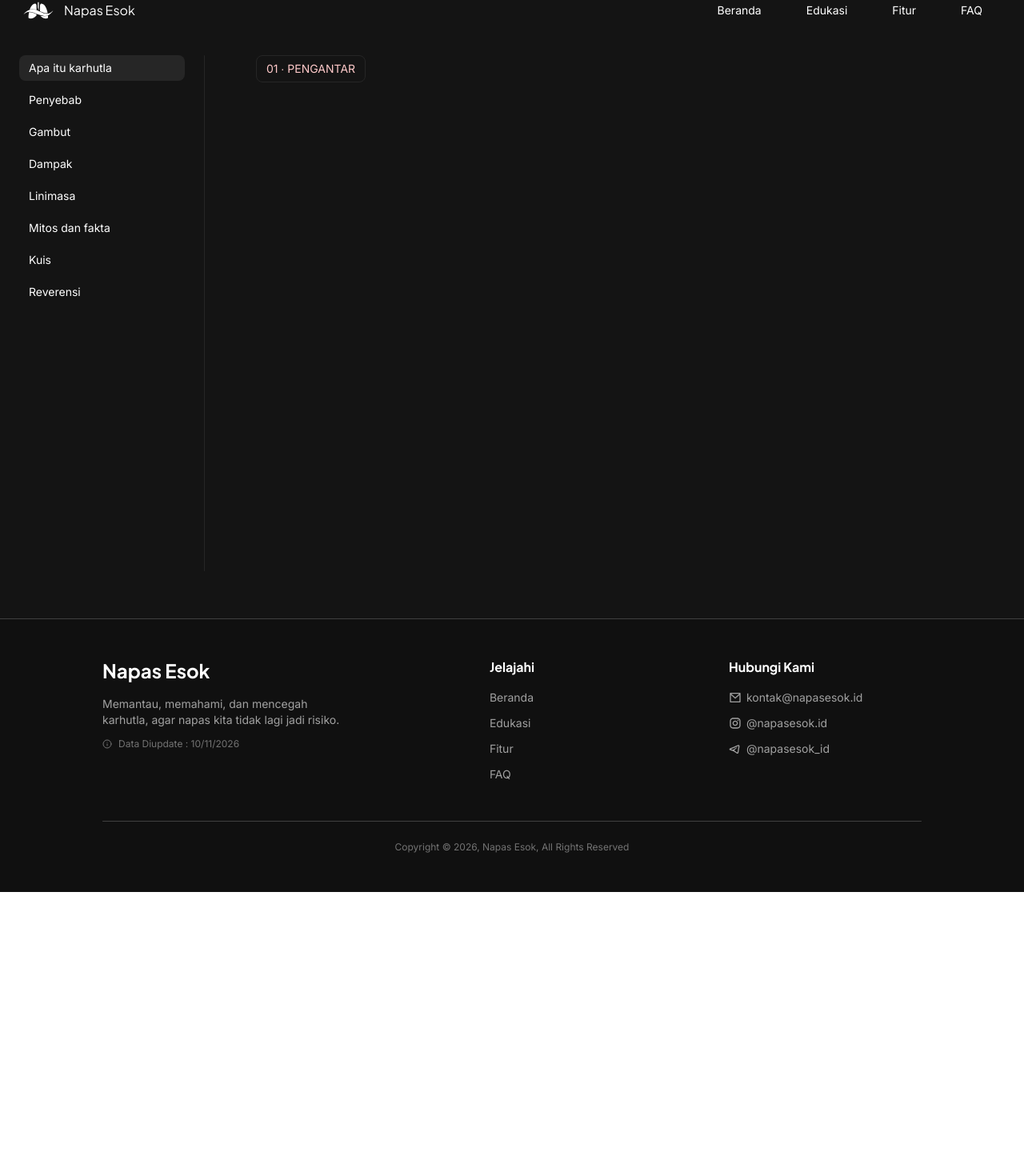
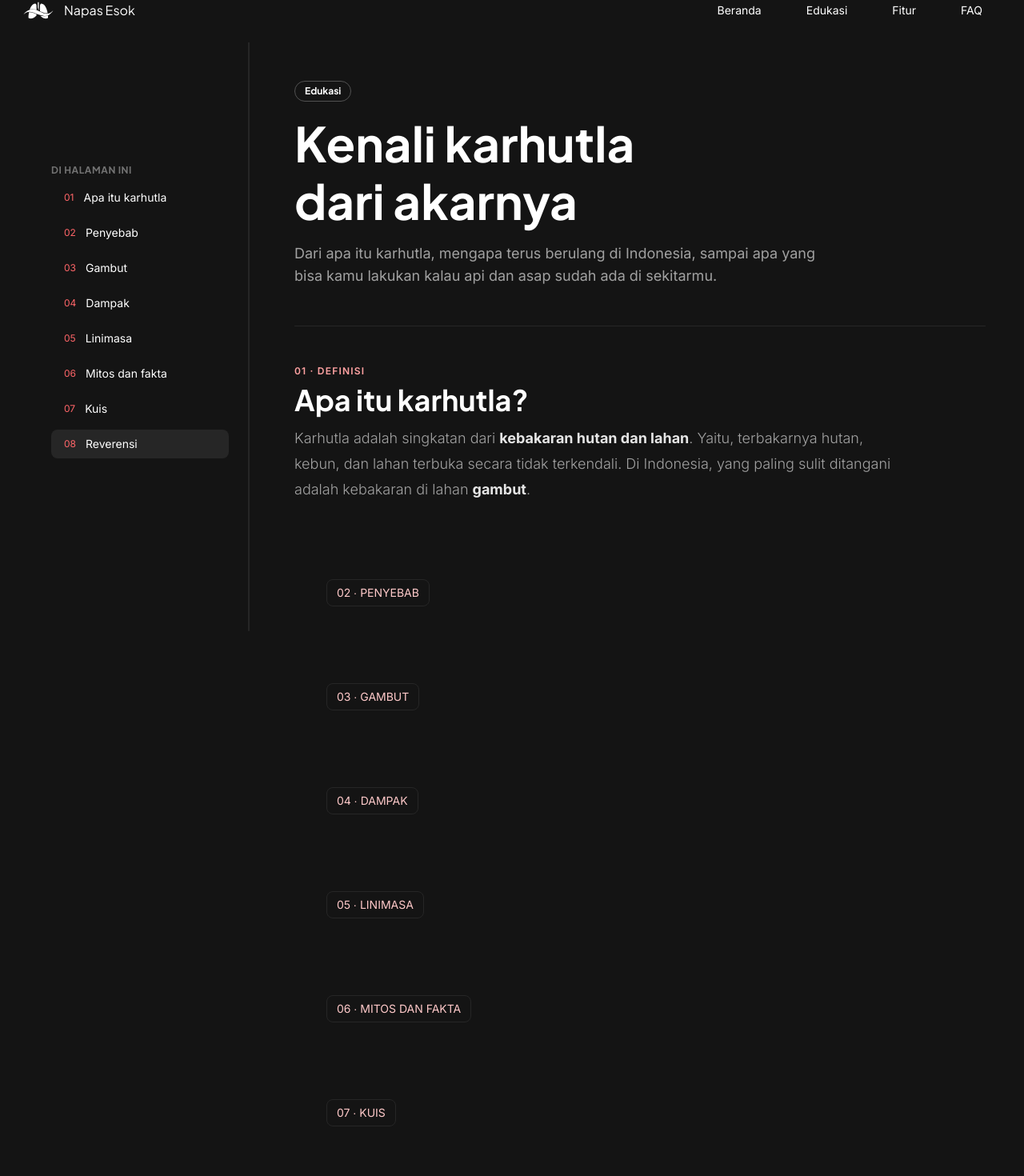
Before and after one commit to RafalDigital/Napas-Esok, a React (Vite) app: page /Edukasi in a window 1280 px wide. Shown: the part 27-1497 px from the top of the page at 80% size. Before the commit the page ends 1142 px from the top, so only its background shows below. Built offline with nearby package versions, Linux system fonts and the light colour scheme; a web font is replaced by a local one.

Commit message:
education big rombak

```diff
--- a/src/App.jsx
+++ b/src/App.jsx
@@ -9,7 +9,7 @@ function App() {
   return (
     <>
       <Router>
-        <div className="min-h-[100dvh] bg-background text-white overflow-x-hidden">
+        <div className="min-h-[100dvh] bg-background text-white overflow-x-clip">
           <Routes>
             <Route path="/" element={<Home/>}/>
             <Route path="/Edukasi" element={<Education/>}/>
--- a/src/index.css
+++ b/src/index.css
@@ -16,9 +16,9 @@
   --color-footer: #101010;
 }
 
-body {
+/* body {
   overflow-x: hidden;
-}
+} */
 
 .qta-button-1 {
   background-color: #fb2c36;
--- a/src/pages/Education/Education.jsx
+++ b/src/pages/Education/Education.jsx
@@ -10,6 +10,7 @@ import Six from "./sub-pages/Six";
 import Seven from "./sub-pages/Seven";
 import Eight from "./sub-pages/Eight";
 import { useRef } from "react";
+import { useEffect } from "react";
 import gsap from "gsap";
 import { useGSAP } from "@gsap/react";
 
@@ -18,6 +19,9 @@ export default function Education() {
     const [isMobileOpen, setIsMobileOpen] = useState(false);
     const [activatedMenu, setActivatedMenu] = useState("One");
     const [isLoading, setIsLoading] = useState(false);
+
+    // true selama halaman sedang scroll otomatis karena menu diklik
+    const isClicking = useRef(false);
 
     const Open = () => {
     setIsLoading(true);
@@ -39,33 +43,58 @@ export default function Education() {
         {label: "Reverensi", page: "Eight"},
     ]
 
-    const renderPage = () => {
-        switch (activatedMenu) {
-            case "One":
-                return <One/>;
-            case "Two":
-                return <Two/>;
-            case "Three":
-                return <Three/>;
-            case "Four":
-                return <Four/>;
-            case "Five":
-                return <Five/>;
-            case "Six":
-                return <Six/>;
-            case "Seven":
-                return <Seven/>;
-            case "Eight":
-                return <Eight/>;
-        }
-    }
+    const goTo = (page) => {
+        const el = document.getElementById(page);
+        if (!el) return;
+
+        setActivatedMenu(page);
+        isClicking.current = true;
+        el.scrollIntoView({ behavior: "smooth", block: "start" });
+
+        setTimeout(() => {
+            isClicking.current = false;
+        }, 900);
+    };
+
+    useEffect(() => {
+        const onScroll = () => {
+            if (isClicking.current) return;
+
+
+            const garis = 200;
+            let current = sideBarItems[0].page;
+
+            sideBarItems.forEach((item) => {
+                const el = document.getElementById(item.page);
+                if (el && el.getBoundingClientRect().top <= garis) {
+                    current = item.page;
+                }
+            });
+
+            const mentokBawah = window.innerHeight + window.scrollY >= document.documentElement.scrollHeight - 4;
+            if (mentokBawah) {
+                current = sideBarItems[sideBarItems.length - 1].page;
+            }
+
+            setActivatedMenu(current);
+        };
+
+        onScroll();
+        window.addEventListener("scroll", onScroll);
+        return () => window.removeEventListener("scroll", onScroll);
+    }, []);
+
+    // Mobile Header
+    const headerName = sideBarItems.filter(item => item.page === activatedMenu).map((item) => item.label)
+    const headerNumb = sideBarItems.findIndex(item => item.page === activatedMenu)
 
     return(
         <>
             <Navbar/>
-            <div className="relative min-h-[100dvh] bg-background flex">
-                <DesktopSideBar sideBarItems={sideBarItems} activatedMenu={activatedMenu} setActivatedMenu={setActivatedMenu}/>
-                <MobileSideBar isMobileOpen={isMobileOpen} sideBarItems={sideBarItems} activatedMenu={activatedMenu} setActivatedMenu={setActivatedMenu} setIsMobileOpen={setIsMobileOpen}/>
+            <ProgressBar/>
+            <div className="min-h-[100dvh] bg-background flex items-start">
+                <DesktopSideBar sideBarItems={sideBarItems} activatedMenu={activatedMenu} goTo={goTo}/>
+                <MobileSideBar isMobileOpen={isMobileOpen} sideBarItems={sideBarItems} activatedMenu={activatedMenu} goTo={goTo} setIsMobileOpen={setIsMobileOpen}/>
                     {/* Header mobile only */}
                     <header className="md:hidden w-full fixed top-20 left-0 z-30 bg-background border-b border-t border-neutral-800 py-4 px-6 flex gap-6 items-center">
                         <button disabled={isLoading} onClick={Open}>
@@ -75,11 +104,26 @@ export default function Education() {
                                 <span className="h-0.5 w-full bg-white rounded-full"></span>
                             </div>
                         </button>
-                        {sideBarItems.filter(item => item.page === activatedMenu).map((item) => item.label)}
+                        <h1 className="flex gap-3 items-center">
+                            <span className="text-red-400 text-xs">0{headerNumb + 1}</span>
+                            {headerName}
+                        </h1>
                     </header>
 
-                    <main key={activatedMenu} className="flex-1 overflow-auto max-md:pt-40 pt-24 p-6">
-                        {renderPage()}
+                    <main className="flex-1 overflow-auto max-md:pt-40 pt-32 px-12">
+                        <header className="mb-12 border-b border-neutral-800 pb-12">
+                            <span className="block text-xs w-fit px-3 py-1 font-plusJktSans font-bold border border-neutral-600 rounded-2xl mb-4">Edukasi</span>
+                            <h1 className="text-6xl/18 md:max-w-lg font-plusJktSans font-bold mb-4">Kenali karhutla dari akarnya</h1>
+                            <p className="text-lg text-neutral-400 font-inter max-w-2xl">Dari apa itu karhutla, mengapa terus berulang di Indonesia, sampai apa yang bisa kamu lakukan kalau api dan asap sudah ada di sekitarmu.</p>
+                        </header>
+                        <section id="One" className="scroll-mt-28 max-md:scroll-mt-44 pb-24"><One/></section>
+                        <section id="Two" className="scroll-mt-28 max-md:scroll-mt-44 pb-24"><Two/></section>
+                        <section id="Three" className="scroll-mt-28 max-md:scroll-mt-44 pb-24"><Three/></section>
+                        <section id="Four" className="scroll-mt-28 max-md:scroll-mt-44 pb-24"><Four/></section>
+                        <section id="Five" className="scroll-mt-28 max-md:scroll-mt-44 pb-24"><Five/></section>
+                        <section id="Six" className="scroll-mt-28 max-md:scroll-mt-44 pb-24"><Six/></section>
+                        <section id="Seven" className="scroll-mt-28 max-md:scroll-mt-44 pb-24"><Seven/></section>
+                        <section id="Eight" className="scroll-mt-28 max-md:scroll-mt-44 pb-24"><Eight/></section>
                     </main>
             </div>
             <Footer/>
@@ -89,29 +133,31 @@ export default function Education() {
 
 
 // Desktop SideBar
-function DesktopSideBar({sideBarItems, activatedMenu, setActivatedMenu}) {
+function DesktopSideBar({sideBarItems, activatedMenu, goTo}) {
     return(
         <>
-            <aside className="sticky max-md:hidden flex pt-24 top-0 h-screen bg-background overflow-hidden w-64 font-inter text-sm">
-                <div className="px-6 space-y-2">
+            <aside className="sticky shrink-0 max-md:hidden flex items-center top-4 h-screen bg-background overflow-hidden w-80 pl-10 pr-2 font-inter text-sm">
+                <div className="px-6 space-y-2 w-full">
+                    <h1 className="font-plusJktSans font-bold text-xs text-neutral-500 tracking-wider">DI HALAMAN INI</h1>
                     {sideBarItems.map((item, index) => {
                         const isActivated = activatedMenu === item.page;
 
                         return(
-                            <button key={index} title={item.label} onClick={() => {setActivatedMenu(item.page)}} className={`w-full cursor-pointer hover:bg-neutral-800 h-fit px-3 py-1.5 text-left rounded-lg transition-all ${isActivated ? 'bg-neutral-800' : 'bg-transparent'}`}>
+                            <button key={index} title={item.label} onClick={() => {goTo(item.page)}} className={`w-full flex items-center gap-3 cursor-pointer hover:bg-neutral-800 h-fit px-4 py-2 text-left rounded-lg transition-all ${isActivated ? 'bg-neutral-800' : 'bg-transparent'}`}>
+                                <span className="text-red-400 text-xs">0{index + 1}</span>
                                 {item.label}
                             </button>
                         )
                     })}
                 </div>
-                <div className="w-0.5 rounded-full h-11/12 bg-neutral-800"></div>
+                <div className="w-0.5 rounded-full h-full bg-neutral-800"></div>
             </aside>
         </>
     )
 }
 
 // Mobile SideBar
-function MobileSideBar({isMobileOpen, sideBarItems, activatedMenu, setActivatedMenu, setIsMobileOpen}) {
+function MobileSideBar({isMobileOpen, sideBarItems, activatedMenu, goTo, setIsMobileOpen}) {
     const menuRef = useRef(null);
     const containerRef = useRef(null);
 
@@ -152,7 +198,8 @@ function MobileSideBar({isMobileOpen, sideBarItems, activatedMenu, setActivatedM
                         const isActivated = activatedMenu === item.page;
 
                         return(
-                            <button key={index} title={item.label} onClick={() => {setActivatedMenu(item.page); setIsMobileOpen(false)}} className={`w-full cursor-pointer hover:bg-neutral-800 h-fit px-3 py-1.5 text-left rounded-lg transition-all ${isActivated ? 'bg-neutral-800' : 'bg-transparent'}`}>
+                            <button key={index} title={item.label} onClick={() => {goTo(item.page)}} className={`w-full flex items-center gap-3 cursor-pointer hover:bg-neutral-800 h-fit px-4 py-2 text-left rounded-lg transition-all ${isActivated ? 'bg-neutral-800' : 'bg-transparent'}`}>
+                                <span className="text-red-400 text-xs">0{index + 1}</span>
                                 {item.label}
                             </button>
                         )
@@ -162,3 +209,27 @@ function MobileSideBar({isMobileOpen, sideBarItems, activatedMenu, setActivatedM
         </>
     )
 }
+
+
+// Progress bar baca (garis merah tipis di bawah navbar)
+function ProgressBar() {
+    const [persen, setPersen] = useState(0);
+
+    useEffect(() => {
+        const hitung = () => {
+            const html = document.documentElement;
+            const total = html.scrollHeight - html.clientHeight;
+            setPersen(total > 0 ? (html.scrollTop / total) * 100 : 0);
+        };
+
+        hitung();
+        window.addEventListener("scroll", hitung);
+        return () => window.removeEventListener("scroll", hitung);
+    }, []);
+
+    return(
+        <div aria-hidden="true" className="fixed top-20 left-0 right-0 z-40 h-[3px]">
+            <div className="h-full bg-[#EF4444]" style={{width: persen + "%"}}></div>
+        </div>
+    )
+}
--- a/src/pages/Education/sub-pages/Eight.jsx
+++ b/src/pages/Education/sub-pages/Eight.jsx
@@ -1,7 +1,7 @@
 export default function Eight() {
     return(
         <>
-            <div className="w-full max-w-5xl mx-auto px-10">
+            <div className="w-full max-w-7xl mx-auto px-10">
                 <h1 className="font-inter text-sm text-red-200 px-3 py-1.5 border border-neutral-800 rounded-lg w-fit">08 ∙ REVERENSI</h1>
             </div>
         </>
--- a/src/pages/Education/sub-pages/Five.jsx
+++ b/src/pages/Education/sub-pages/Five.jsx
@@ -1,7 +1,7 @@
 export default function Five() {
     return(
         <>
-            <div className="w-full max-w-5xl mx-auto px-10">
+            <div className="w-full max-w-7xl mx-auto px-10">
                 <h1 className="font-inter text-sm text-red-200 px-3 py-1.5 border border-neutral-800 rounded-lg w-fit">05 ∙ LINIMASA</h1>
             </div>
         </>
--- a/src/pages/Education/sub-pages/Four.jsx
+++ b/src/pages/Education/sub-pages/Four.jsx
@@ -1,7 +1,7 @@
 export default function Four() {
     return(
         <>
-            <div className="w-full max-w-5xl mx-auto px-10">
+            <div className="w-full max-w-7xl mx-auto px-10">
                 <h1 className="font-inter text-sm text-red-200 px-3 py-1.5 border border-neutral-800 rounded-lg w-fit">04 ∙ DAMPAK</h1>
             </div>
         </>
--- a/src/pages/Education/sub-pages/One.jsx
+++ b/src/pages/Education/sub-pages/One.jsx
@@ -1,8 +1,10 @@
 export default function One() {
     return(
         <>
-            <div className="w-full max-w-7xl mx-auto md:px-10">
-                <h1 className="font-inter text-sm text-red-200 px-3 py-1.5 border border-neutral-800 rounded-lg w-fit">01 ∙ PENGANTAR</h1>
+            <div className="w-full max-w-7xl mx-auto">
+                <span className="font-inter block font-semibold text-xs text-red-300 tracking-widest mb-2">01 · DEFINISI</span>
+                <h1 className="font-plusJktSans font-bold text-4xl mb-3">Apa itu karhutla?</h1>
+                <p className="font-inter text-lg/8 font-light text-neutral-400 max-w-3xl">Karhutla adalah singkatan dari <span className="font-bold text-neutral-200">kebakaran hutan dan lahan</span>. Yaitu, terbakarnya hutan, kebun, dan lahan terbuka secara tidak terkendali. Di Indonesia, yang paling sulit ditangani adalah kebakaran di lahan <span className="font-bold text-neutral-200">gambut</span>.</p>
             </div>
         </>
     )
--- a/src/pages/Education/sub-pages/Seven.jsx
+++ b/src/pages/Education/sub-pages/Seven.jsx
@@ -1,7 +1,7 @@
 export default function Seven() {
     return(
         <>
-            <div className="w-full max-w-5xl mx-auto px-10">
+            <div className="w-full max-w-7xl mx-auto px-10">
                 <h1 className="font-inter text-sm text-red-200 px-3 py-1.5 border border-neutral-800 rounded-lg w-fit">07 ∙ KUIS</h1>
             </div>
         </>
--- a/src/pages/Education/sub-pages/Six.jsx
+++ b/src/pages/Education/sub-pages/Six.jsx
@@ -1,7 +1,7 @@
 export default function Six() {
     return(
         <>
-            <div className="w-full max-w-5xl mx-auto px-10">
+            <div className="w-full max-w-7xl mx-auto px-10">
                 <h1 className="font-inter text-sm text-red-200 px-3 py-1.5 border border-neutral-800 rounded-lg w-fit">06 ∙ MITOS DAN FAKTA</h1>
             </div>
         </>
--- a/src/pages/Education/sub-pages/Three.jsx
+++ b/src/pages/Education/sub-pages/Three.jsx
@@ -1,7 +1,7 @@
 export default function Three() {
     return(
         <>
-            <div className="w-full max-w-5xl mx-auto px-10">
+            <div className="w-full max-w-7xl mx-auto px-10">
                 <h1 className="font-inter text-sm text-red-200 px-3 py-1.5 border border-neutral-800 rounded-lg w-fit">03 ∙ GAMBUT</h1>
             </div>
         </>
--- a/src/pages/Education/sub-pages/Two.jsx
+++ b/src/pages/Education/sub-pages/Two.jsx
@@ -1,7 +1,7 @@
 export default function Two() {
     return(
         <>
-            <div className="w-full max-w-5xl mx-auto px-10">
+            <div className="w-full max-w-7xl mx-auto px-10">
                 <h1 className="font-inter text-sm text-red-200 px-3 py-1.5 border border-neutral-800 rounded-lg w-fit">02 ∙ PENYEBAB</h1>
             </div>
         </>
```
